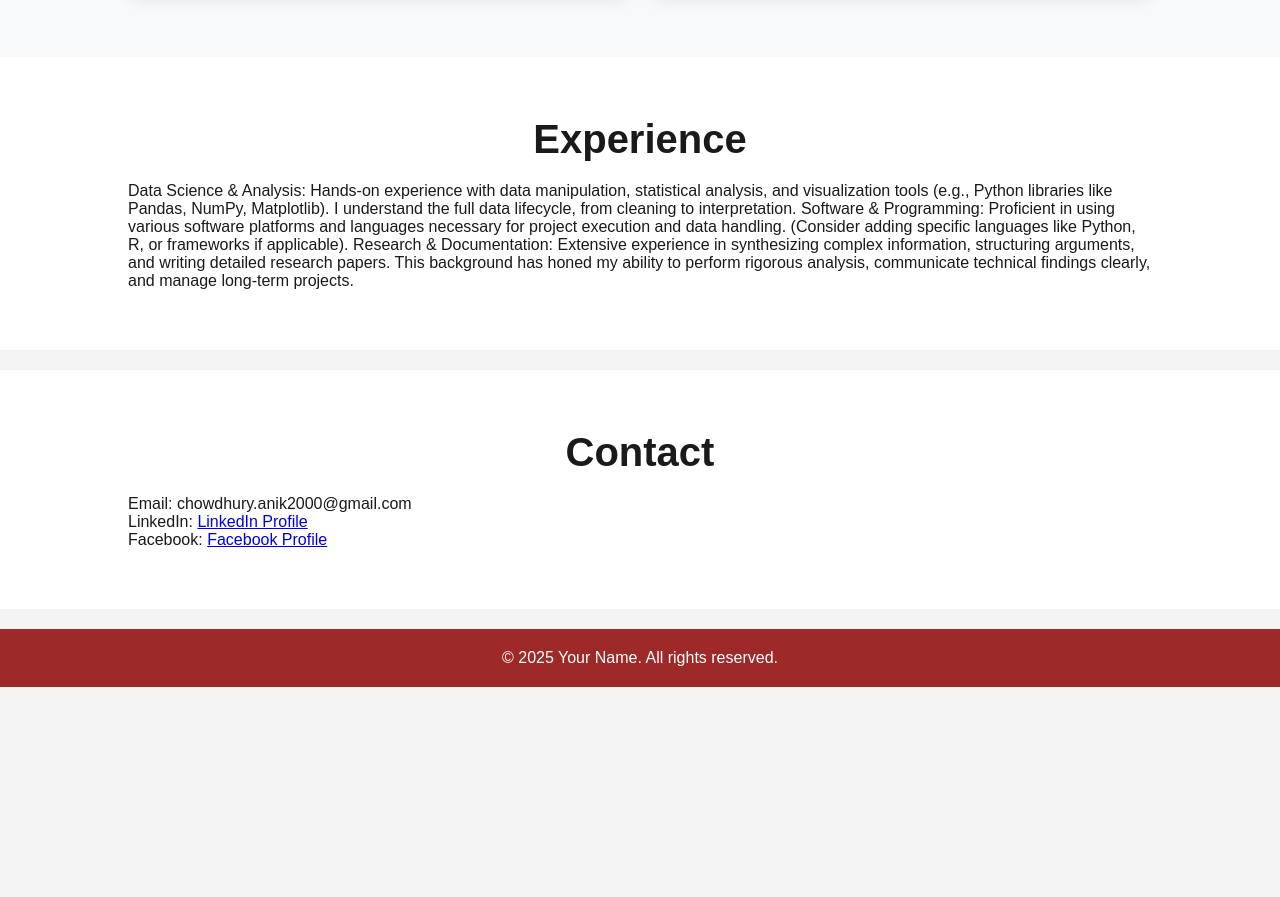
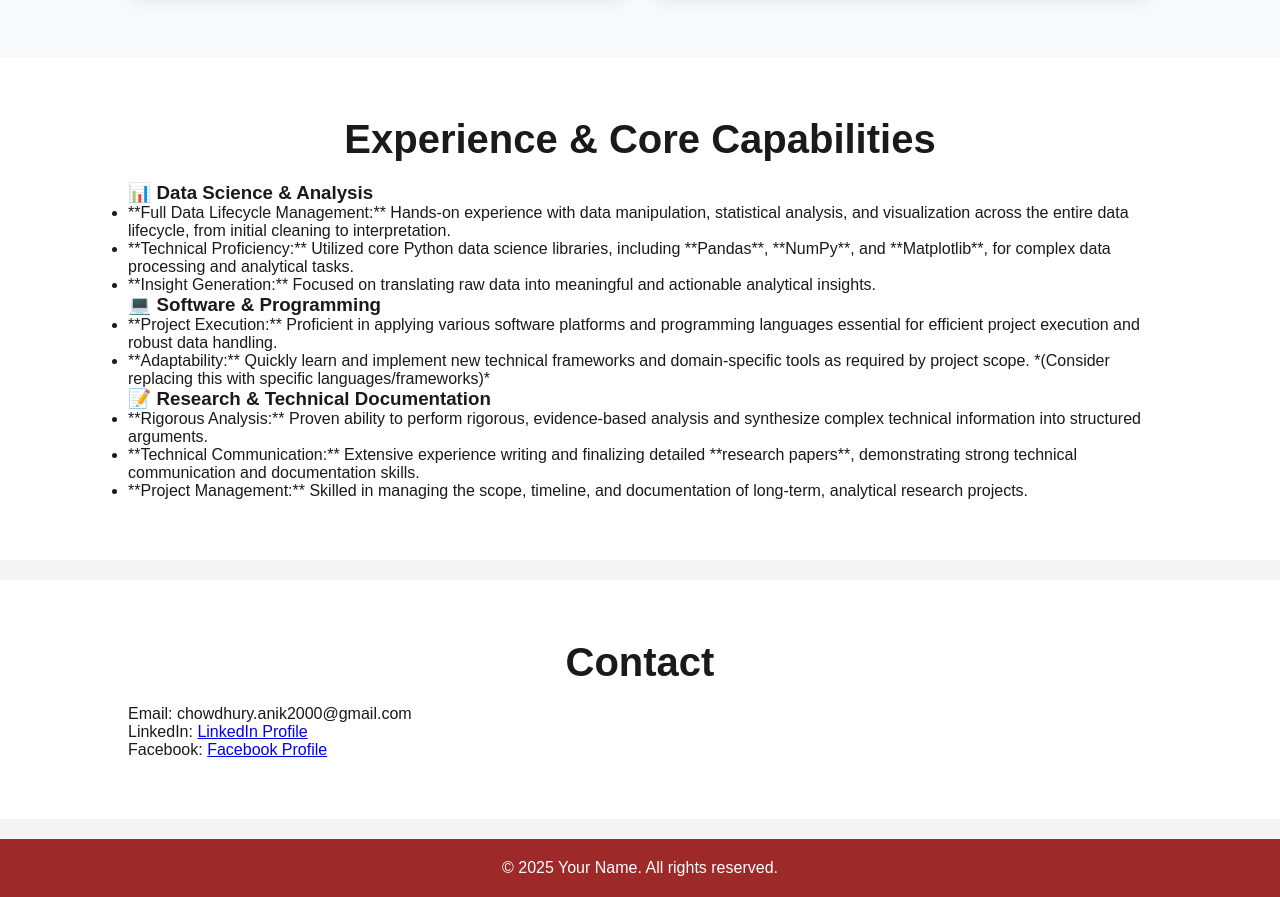
Before and after one commit to Anikalfa/Anikalfa.github.io, a plain HTML site: page index.html in a window 1280 px wide. Shown: the part 2479-3376 px from the top of the page. Before the commit the page ends 3166 px from the top, so only its background shows below. Drawn offline with nearby package versions, Linux system fonts and the light colour scheme.

Commit message:
Update index.html

```diff
--- a/index.html
+++ b/index.html
@@ -204,16 +204,31 @@
 </section>
 
 
-    <section id="experience" class="section">
-        <div class="container">
-            <h2>Experience</h2>
-            <p>Data Science & Analysis: Hands-on experience with data manipulation, statistical analysis, and visualization tools (e.g., Python libraries like Pandas, NumPy, Matplotlib). I understand the full data lifecycle, from cleaning to interpretation.
+   <section id="experience" class="section">
+    <div class="container">
+        <h2>Experience & Core Capabilities</h2>
+        <h3>📊 Data Science & Analysis</h3>
+        <ul>
+            <li>**Full Data Lifecycle Management:** Hands-on experience with data manipulation, statistical analysis, and visualization across the entire data lifecycle, from initial cleaning to interpretation.</li>
+            <li>**Technical Proficiency:** Utilized core Python data science libraries, including **Pandas**, **NumPy**, and **Matplotlib**, for complex data processing and analytical tasks.</li>
+            <li>**Insight Generation:** Focused on translating raw data into meaningful and actionable analytical insights.</li>
+        </ul>
 
-Software & Programming: Proficient in using various software platforms and languages necessary for project execution and data handling. (Consider adding specific languages like Python, R, or frameworks if applicable).
+        <h3>💻 Software & Programming</h3>
+        <ul>
+            <li>**Project Execution:** Proficient in applying various software platforms and programming languages essential for efficient project execution and robust data handling.</li>
+            <li>**Adaptability:** Quickly learn and implement new technical frameworks and domain-specific tools as required by project scope. *(Consider replacing this with specific languages/frameworks)*</li>
+        </ul>
 
-Research & Documentation: Extensive experience in synthesizing complex information, structuring arguments, and writing detailed research papers. This background has honed my ability to perform rigorous analysis, communicate technical findings clearly, and manage long-term projects.</p>
-        </div>
-    </section>
+        <h3>📝 Research & Technical Documentation</h3>
+        <ul>
+            <li>**Rigorous Analysis:** Proven ability to perform rigorous, evidence-based analysis and synthesize complex technical information into structured arguments.</li>
+            <li>**Technical Communication:** Extensive experience writing and finalizing detailed **research papers**, demonstrating strong technical communication and documentation skills.</li>
+            <li>**Project Management:** Skilled in managing the scope, timeline, and documentation of long-term, analytical research projects.</li>
+        </ul>
+
+    </div>
+</section>
 
     <section id="contact" class="section">
         <div class="container">
```
